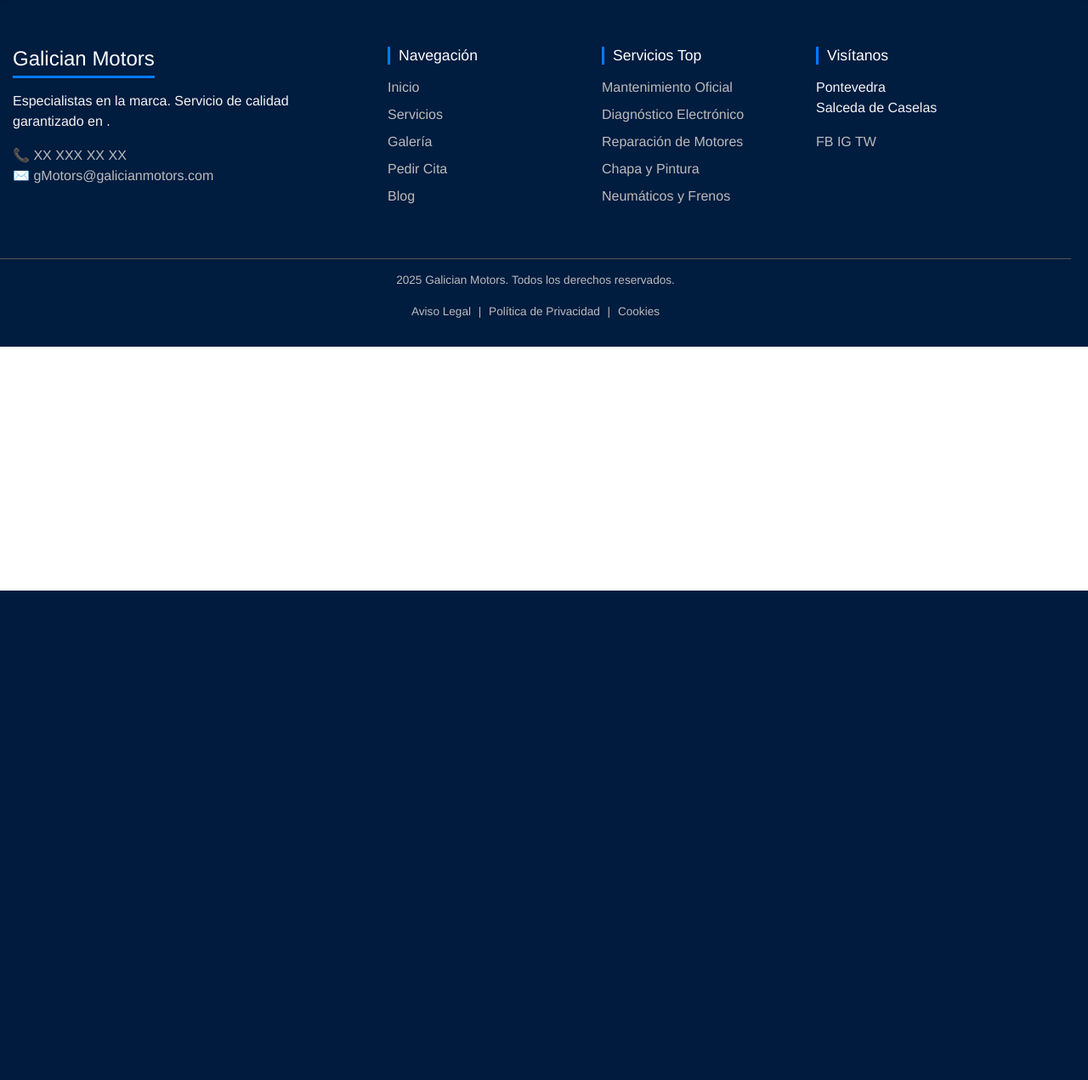
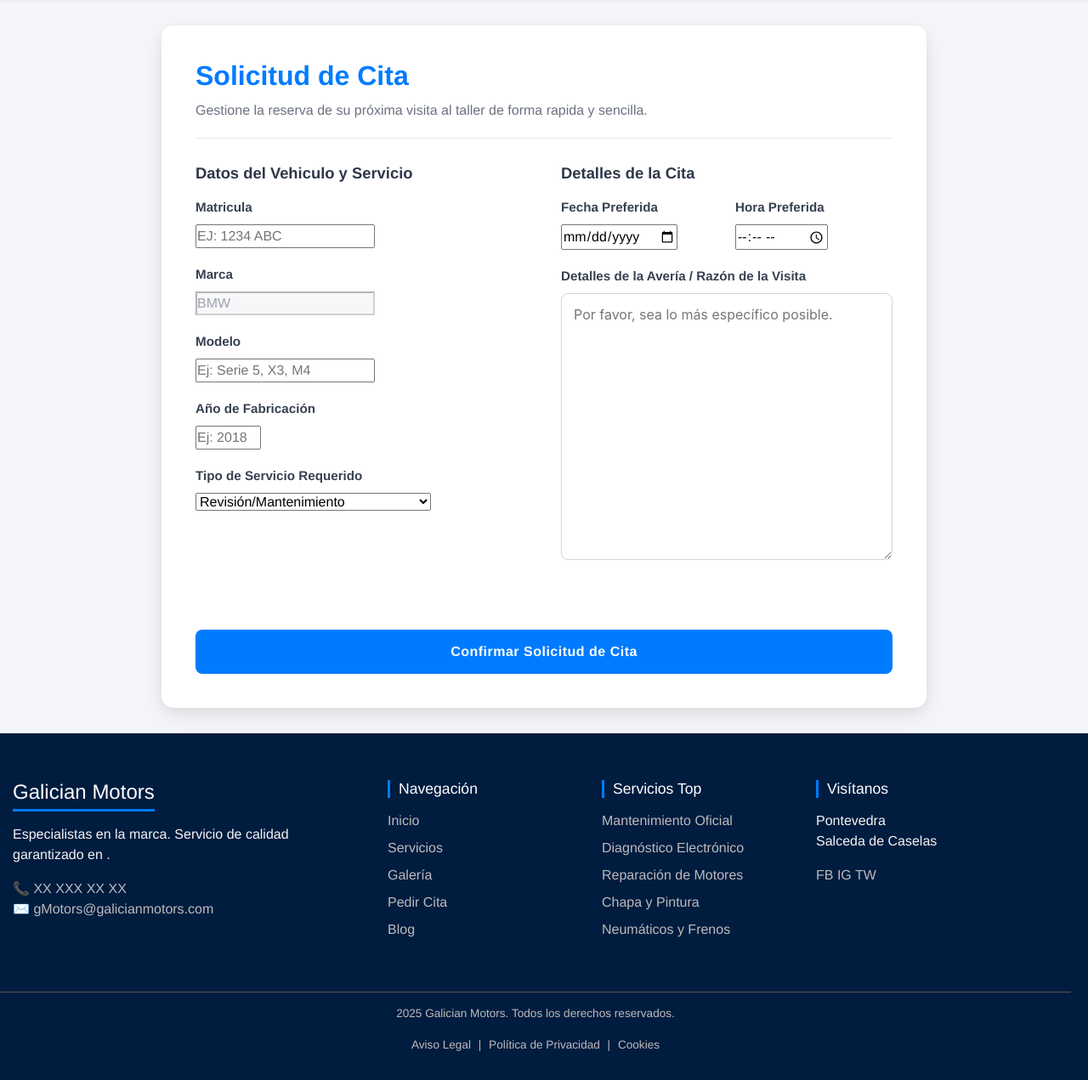
Before and after one commit to PabloLnz/ProyectoFinal, a PHP site: page /app/Views/nuevaReserva.view.php in a window 1280 px wide. Shown: the part 105-1376 px from the top of the page at 85% size. Before the commit the page ends 800 px from the top, so only its background shows below. Run offline with PHP 8.4, Linux system fonts and the light colour scheme; some libraries are stand-ins or nearby versions.

Commit message:
Creacion base view nuevaReserva junto con js y modificacion en ña BBDD

```diff
--- a/docker/mysql/dumps/proxectodb.sql
+++ b/docker/mysql/dumps/proxectodb.sql
@@ -404,6 +404,10 @@ ALTER TABLE `reservas`
   ADD CONSTRAINT `fk_reserva_cliente` FOREIGN KEY (`id_cliente`) REFERENCES `clientes` (`id_cliente`) ON DELETE CASCADE ON UPDATE CASCADE,
   ADD CONSTRAINT `fk_reserva_vehiculo` FOREIGN KEY (`id_vehiculo`) REFERENCES `vehiculos` (`id_vehiculo`) ON DELETE CASCADE ON UPDATE CASCADE;
 
+
+ALTER TABLE reservas
+    ADD COLUMN comentariosReserva TEXT NULL COMMENT 'Comentarios del cliente';
+
 --
 -- Filtros para la tabla `usuario_taller`
 --
--- a/www/app/Views/nuevaReserva.view.php
+++ b/www/app/Views/nuevaReserva.view.php
@@ -22,7 +22,7 @@
     <link rel="stylesheet" href="plugins/tempusdominus-bootstrap-4/css/tempusdominus-bootstrap-4.min.css">
     <link rel="stylesheet" href="plugins/daterangepicker/daterangepicker.css">
     <!-- css -->
-    <link rel="stylesheet" href="assets/css/index.css">
+    <link rel="stylesheet" href="assets/css/nuevaReserva.css">
      <link rel="stylesheet" href="assets/css/global.css">
 </head>
 <body class="hold-transition">
@@ -49,7 +49,79 @@
 
 
     <!-- MAIN -->
+    <main>
+        <div class="contenedor-card">
+            <h1 class="titulo-principal">Solicitud de Cita</h1>
+            <p class="descripcion-principal">Gestione la reserva de su próxima visita al taller de forma rapida y sencilla.</p>
+            <form method="post">
 
+                <div class="contenedor-columnas">
+
+                    <div>
+                        <h2 class="subtitulo-seccion">Datos del Vehiculo y Servicio</h2>
+
+                        <div class="grupo-formulario">
+                            <label for="matricula" class="etiqueta-formulario">Matricula</label>
+                            <input type="text" name="matricula" placeholder="Ej: 1234 ABC" required class="inputEntrada inputMatricula"">
+                        </div>
+
+                        <div class="grupo-formulario">
+                            <label for="marca" class="etiqueta-formulario">Marca</label>
+                            <input type="text" name="marca" value="BMW" disabled class="inputEntrada">
+                        </div>
+
+                        <div class="grupo-formulario">
+                            <label for="modelo" class="etiqueta-formulario">Modelo</label>
+                            <input type="text" name="modelo" placeholder="Ej: Serie 5, X3, M4" class="inputEntrada">
+                        </div>
+
+                        <div class="grupo-formulario">
+                            <label for="anyo" class="etiqueta-formulario">Año de Fabricación</label>
+                            <input type="number" name="anyo" min="1950" max="2028" placeholder="Ej: 2018" class="inputEntrada">
+                        </div>
+
+                        <div class="grupo-formulario">
+                            <label for="tipo_servicio" class="etiqueta-formulario">Tipo de Servicio Requerido</label>
+                            <select name="tipo_servicio" class="inputSelect">
+                                <option value="revision">Revisión/Mantenimiento</option>
+                                <option value="reparacion">Diagnóstico de Avería y Reparación</option>
+                                <option value="chapa_pintura">Chapa, Pintura y Carrocería</option>
+                                <option value="neumaticos">Cambio de Neumáticos</option>
+                                <option value="otro">Otro Servicio</option>
+                            </select>
+                        </div>
+                    </div>
+
+                    <div>
+                        <h2 class="subtitulo-seccion">Detalles de la Cita</h2>
+
+                        <div class="grid-2columnas">
+                            <div class="grupo-formulario">
+                                <label for="fecha_reserva" class="etiqueta-formulario" id="fehca_reserva">Fecha Preferida</label>
+                                <input type="date" id="fecha_reserva" name="fecha_reserva" required class="inputEntrada">
+                            </div>
+                            <div class="grupo-formulario">
+                                <label for="hora_reserva" class="etiqueta-formulario">Hora Preferida</label>
+                                <input type="time" name="hora_reserva" required class="inputEntrada"  min="10:00" max="20:00">
+                            </div>
+                        </div>
+
+                        <div class="grupo-formulario">
+                            <label for="descripcion" class="etiqueta-formulario">Detalles de la Avería / Razón de la Visita</label>
+                            <textarea name="descripcion" rows="12" placeholder="Por favor, sea lo más específico posible." required class="area-texto"></textarea>
+                        </div>
+                    </div>
+
+                    <button type="submit" class="botonEnviar">
+                        Confirmar Solicitud de Cita
+                    </button>
+
+                </div>
+            </form>
+
+        </div>
+
+    </main>
 
 
     <!-- Footer -->
@@ -123,5 +195,6 @@
 <script src="plugins/tempusdominus-bootstrap-4/js/tempusdominus-bootstrap-4.min.js"></script>
 <script src="assets/js/adminlte.min.js"></script>
 <script src="assets/js/pages/main.js"></script>
+<script src="assets/js/nuevaReserva.js"></script>
 </body>
 </html>
```
Also changed, not shown: www/app/Controllers/ReservaController.php (added, +10 -0 lines), www/app/Core/FrontController.php (+11 -2 lines), www/public/assets/css/nuevaReserva.css (added), www/public/assets/js/nuevaReserva.js (added).
